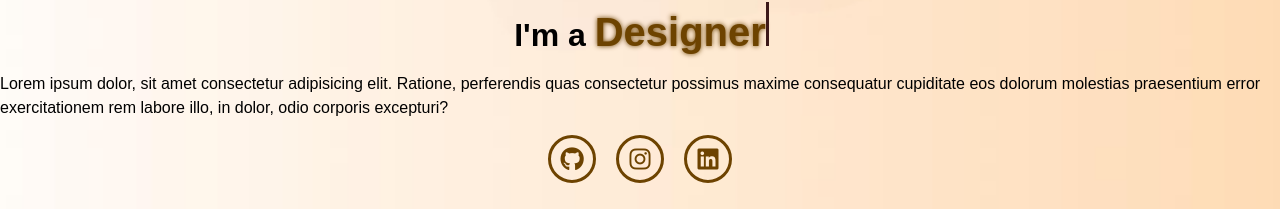
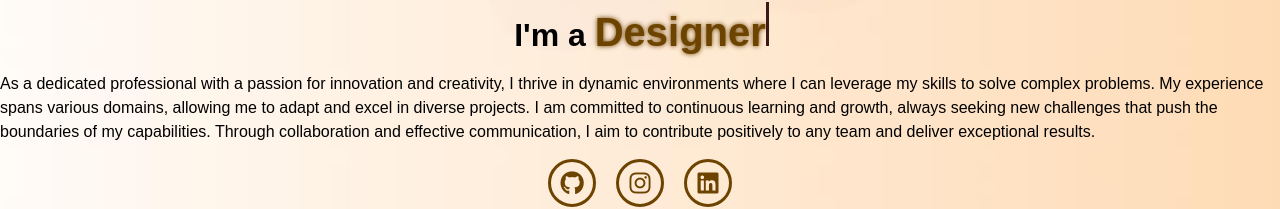
Before and after one commit to Aishwarya-Devaraj11/Portfolio, an Angular app: page / in a window 1280 px wide. Shown: the part 470-679 px from the top of the page. Built offline with nearby package versions, Linux system fonts and the light colour scheme.

Commit message:
intro added

```diff
--- a/src/app/layout/layout.component.html
+++ b/src/app/layout/layout.component.html
@@ -79,7 +79,9 @@
           <h1 class = "text-center" data-aos="fade-left" data-aos-duration="1000" data-aos-delay="800">Hey I'm <span>AISHWARYA</span></h1>
           <div class="typewriter text-center " data-aos="fade-right" data-aos-duration="1000" data-aos-delay="900">I'm a <span></span></div>
         <Div class = "pl-12 ml-10">
-          <p class="pl-20" data-aos="flip-up" data-aos-duration="1000" data-aos-delay="1000">Lorem ipsum dolor, sit amet consectetur adipisicing elit. Ratione, perferendis quas consectetur possimus maxime consequatur cupiditate eos dolorum molestias praesentium error exercitationem rem labore illo, in dolor, odio corporis excepturi?</p>
+          <p class="pl-20" data-aos="flip-up" data-aos-duration="1000" data-aos-delay="1000">
+        As a dedicated professional with a passion for innovation and creativity, I thrive in dynamic environments where I can leverage my skills to solve complex problems. My experience spans various domains, allowing me to adapt and excel in diverse projects. I am committed to continuous learning and growth, always seeking new challenges that push the boundaries of my capabilities. Through collaboration and effective communication, I aim to contribute positively to any team and deliver exceptional results.
+          </p>
         </Div>
           <div class="social-links text-center" data-aos="flip-down" data-aos-duration="1000" data-aos-delay="1200">
             <a href="https://github.com/Aishwarya-Devaraj11"><i class="fa-brands fa-github"></i></a>
```
